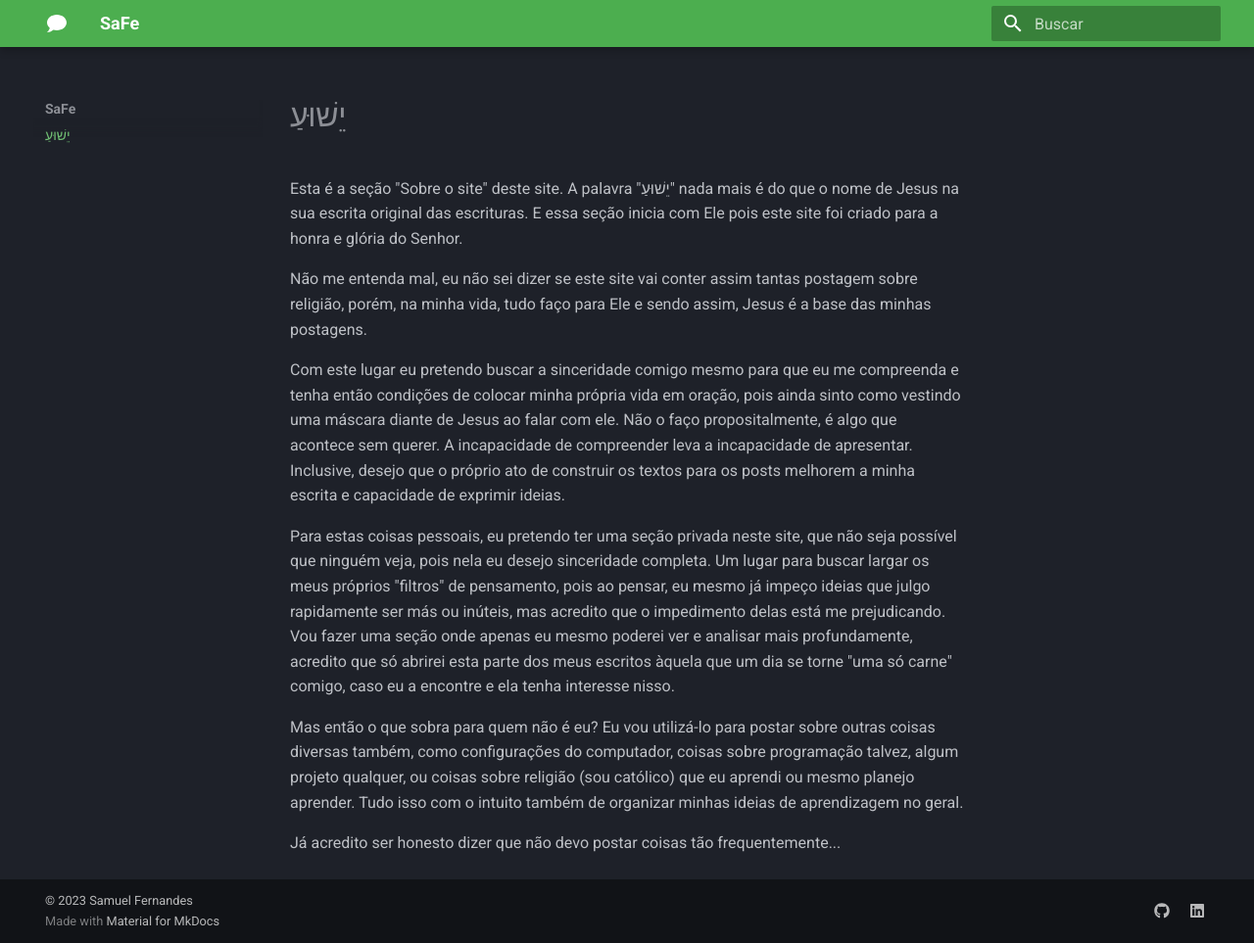
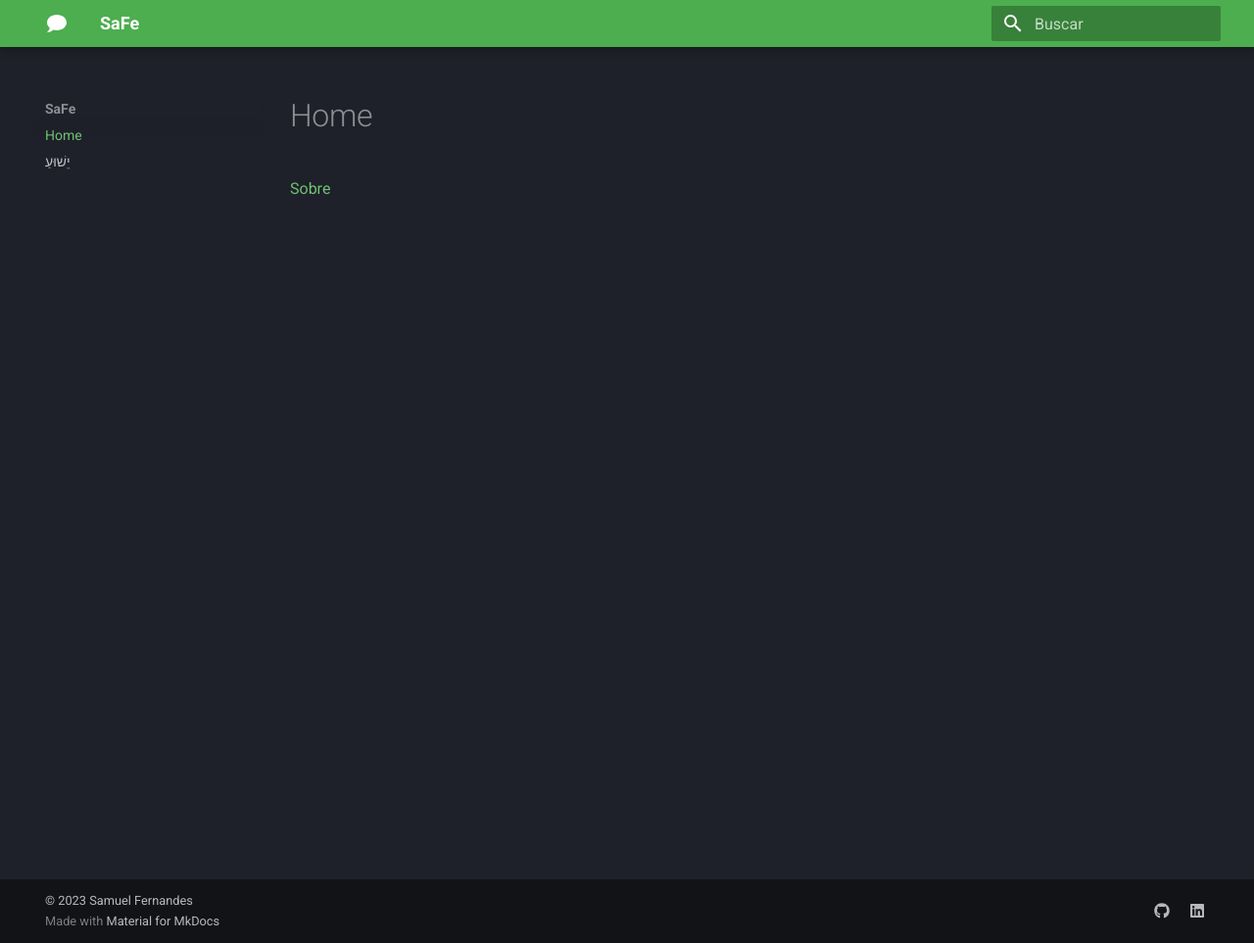
Before and after one commit to SamuelFe/site, an MkDocs documentation site: the page built from docs/index.md, in a window 1280 px wide and 963 px high. Shown: the whole window at 98% size. Built offline with MkDocs 1.6.1 and Material for MkDocs 9.7.7, drawn with Linux system fonts in a browser that asks for light colours.

```diff
--- a/docs/index.md
+++ b/docs/index.md
@@ -1,13 +1,3 @@
-# יֵשׁוּעַ
+# Home
 
-Esta é a seção "Sobre o site" deste site. A palavra "יֵשׁוּעַ" nada mais é do que o nome de Jesus na sua escrita original das escrituras. E essa seção inicia com Ele pois este site foi criado para a honra e glória do Senhor.
-
-Não me entenda mal, eu não sei dizer se este site vai conter assim tantas postagem sobre religião, porém, na minha vida, tudo faço para Ele e sendo assim, Jesus é a base das minhas postagens.
-
-Com este lugar eu pretendo buscar a sinceridade comigo mesmo para que eu me compreenda e tenha então condições de colocar minha própria vida em oração, pois ainda sinto como vestindo uma máscara diante de Jesus ao falar com ele. Não o faço propositalmente, é algo que acontece sem querer. A incapacidade de compreender leva a incapacidade de apresentar. Inclusive, desejo que o próprio ato de construir os textos para os posts melhorem a minha escrita e capacidade de exprimir ideias.
-
-Para estas coisas pessoais, eu pretendo ter uma seção privada neste site, que não seja possível que ninguém veja, pois nela eu desejo sinceridade completa. Um lugar para buscar largar os meus próprios "filtros" de pensamento, pois ao pensar, eu mesmo já impeço ideias que julgo rapidamente ser más ou inúteis, mas acredito que o impedimento delas está me prejudicando. Vou fazer uma seção onde apenas eu mesmo poderei ver e analisar mais profundamente, acredito que só abrirei esta parte dos meus escritos àquela que um dia se torne "uma só carne" comigo, caso eu a encontre e ela tenha interesse nisso.
-
-Mas então o que sobra para quem não é eu? Eu vou utilizá-lo para postar sobre outras coisas diversas também, como configurações do computador, coisas sobre programação talvez, algum projeto qualquer, ou coisas sobre religião (sou católico) que eu aprendi ou mesmo planejo aprender. Tudo isso com o intuito também de organizar minhas ideias de aprendizagem no geral.
-
-Já acredito ser honesto dizer que não devo postar coisas tão frequentemente...
+[Sobre](./about.md)
```
Also changed, not shown: docs/about.md (added, +13 -0 lines).
